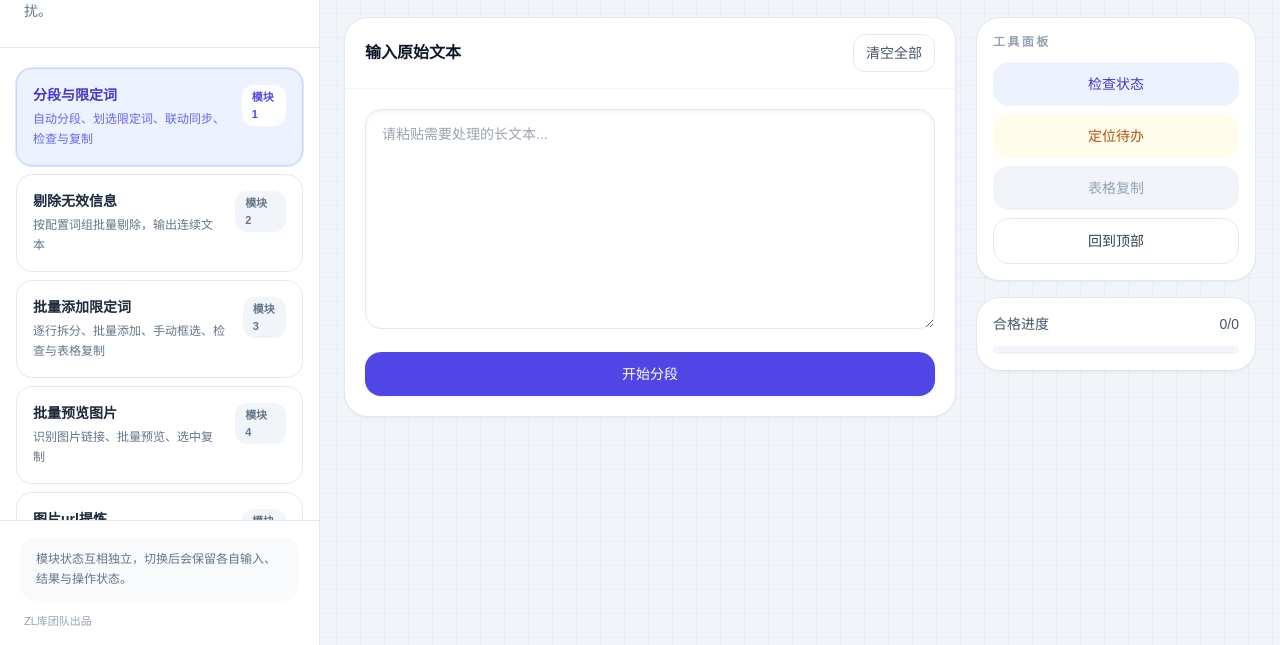
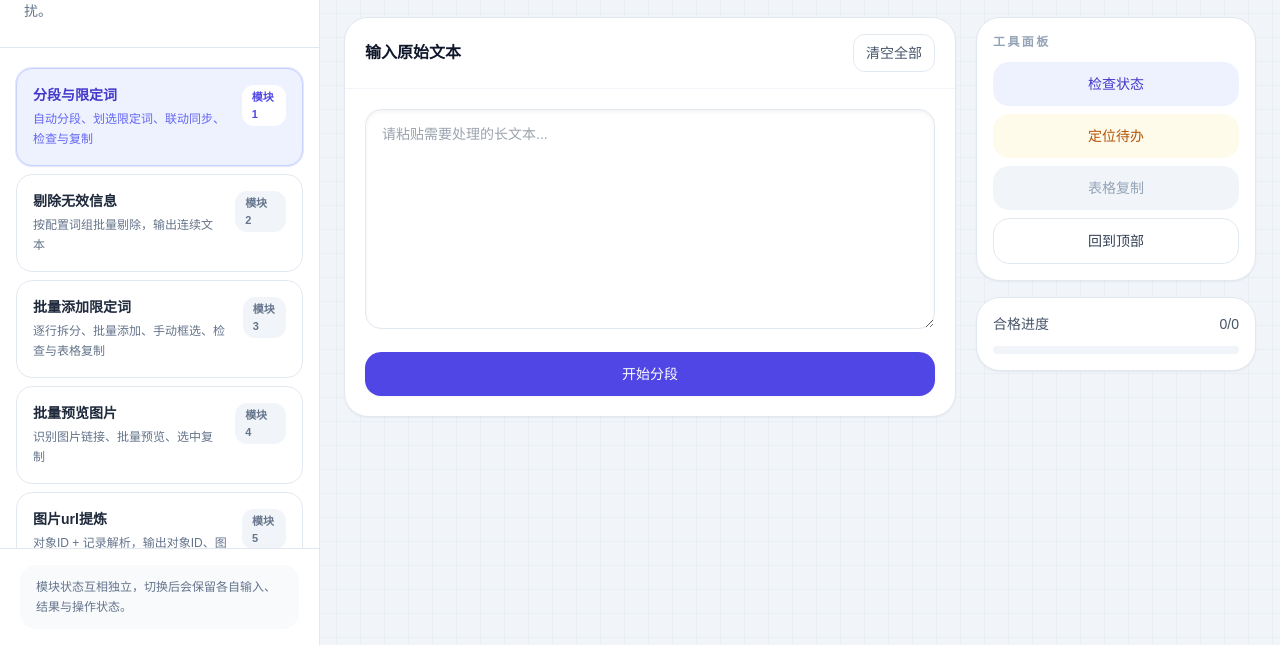
Before and after one commit to 1290172438/worktools, a plain HTML site: page index.html in a window 1280 px wide. Shown: the part 155-800 px from the top of the page. Drawn offline with nearby package versions, Linux system fonts and the light colour scheme.

Commit message:
Update index.html

```diff
--- a/index.html
+++ b/index.html
@@ -60,7 +60,6 @@
           </nav>
           <div class="border-t border-slate-200 px-5 py-4 text-xs text-slate-500">
             <div class="rounded-2xl bg-slate-50 px-4 py-3 leading-5">模块状态互相独立，切换后会保留各自输入、结果与操作状态。</div>
-            <div class="mt-3 px-1 text-[11px] text-slate-400">ZL库团队出品</div>
           </div>
         </div>
       </aside>
```
